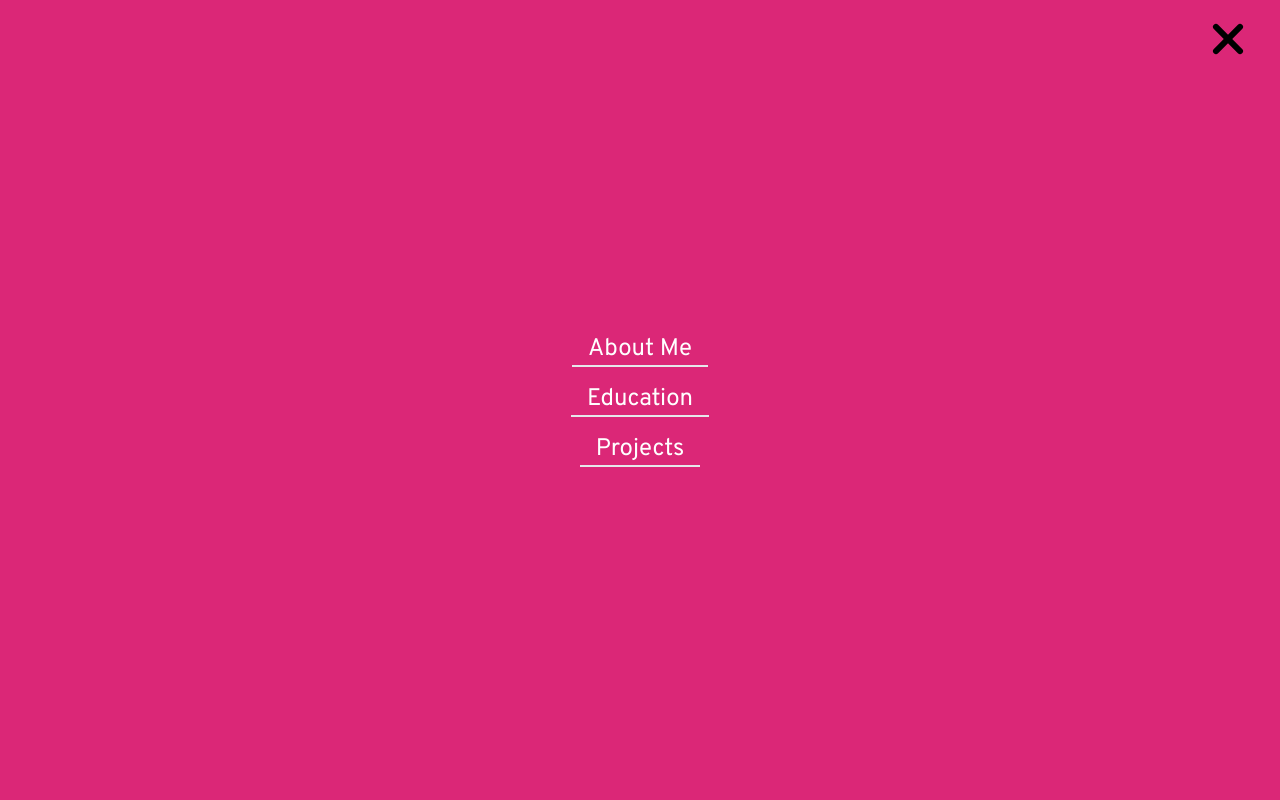
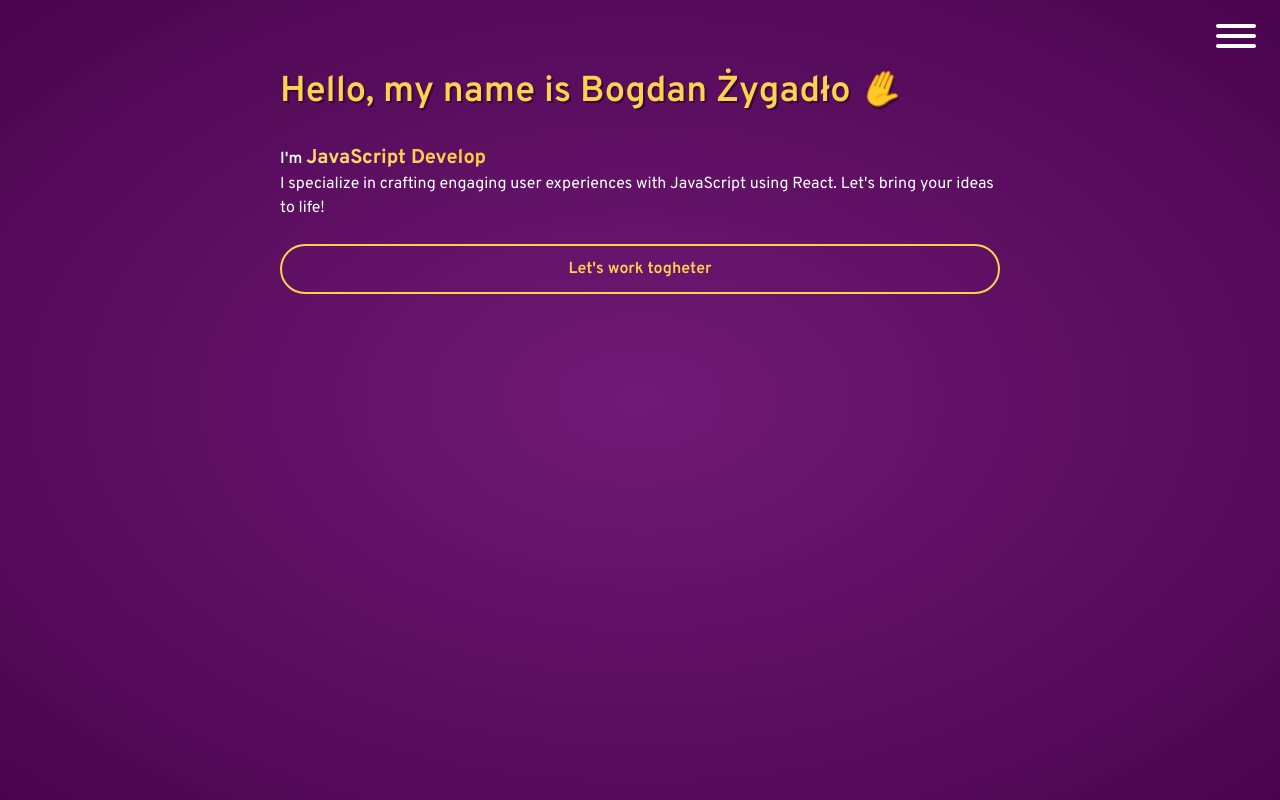
Before and after one commit to SoT03/Portfolio, a Next.js app: page / in a window 1280 px wide. Built offline with nearby package versions, Linux system fonts and the light colour scheme.

Commit message:
added short desc and button

```diff
--- a/app/components/Header.tsx
+++ b/app/components/Header.tsx
@@ -1,10 +1,48 @@
+'use client';
+
 import React from 'react';
 import Navbar from './Navbar';
+import { useTypewriter, Cursor } from 'react-simple-typewriter';
+import Link from 'next/link';
 
 export default function Header() {
+	const [text] = useTypewriter({
+		words: ['Front-end Developer', 'JavaScript Developer', 'React Developer'],
+		loop: false,
+	});
+
 	return (
-		<header className=' bg-emerald-700 h-screen'>
+		<header className='relative bg-gradient-radial from-fuchsia-900 to-fuchsia-950 h-screen z-0'>
 			<Navbar />
+			<div className='wrapper text-white px-10'>
+				<div className='text-4xl font-semibold mb-8'>
+					<p className='[text-shadow:_2px_2px_0_rgb(0_0_0_/_40%)] text-amber-300'>
+						Hello, my name is Bogdan Żygadło{' '}
+						<span className='relative inline-block wave-animation -z-10'>
+							✋
+						</span>
+					</p>
+				</div>
+				<div className='relative -z-10 mb-6'>
+					<h1 className='inline-block  font-semibold'>
+						I'm{' '}
+						<span className='bg-gradient-to-tr bg-clip-text text-transparent text-xl from-amber-200 to-amber-400 font-bold'>
+							{text}
+						</span>
+					</h1>
+					<Cursor />
+					<p>
+						I specialize in crafting engaging user experiences with JavaScript
+						using React. Let's bring your ideas to life!
+					</p>
+				</div>
+				<div>
+					<Link href='' className='btn'>
+						Let's work togheter
+					</Link>
+				</div>
+				<div></div>
+			</div>
 		</header>
 	);
 }
--- a/app/components/Navbar.tsx
+++ b/app/components/Navbar.tsx
@@ -18,35 +18,42 @@
 	},
 ];
 
-const burgerItems = [{
-
-	isOpen:'rotate-[135deg] top-3',
-	isClosed:'top-0'
-},{
-
-	isOpen:'-translate-x-7 opacity-0',
-	isClosed:'top-3'
-},{
-
-	isOpen:'rotate-45 top-3',
-	isClosed:'top-6'
-},]
+const burgerItems = [
+	{
+		isOpen: ' rotate-[315deg] translate-y-2.5 top-3',
+	},
+	{
+		isOpen: ' -translate-x-7 opacity-0',
+	},
+	{
+		isOpen: ' rotate-[-135deg] -translate-y-2.5 ',
+	},
+];
 
 export default function Navbar() {
-	const [isNavOpen, setIsNavOpen] = useState(true);
+	const [isNavOpen, setIsNavOpen] = useState(false);
 
 	return (
-		<nav className='fixed flex justify-end w-full top-0 bg-transparent'>
+		<nav className='sticky flex justify-end w-full top-0  bg-transparent'>
 			<div
-				className='relative z-10 m-6 p-6 self-end cursor-pointer'
+				className='relative flex flex-col z-30 gap-1.5 p-6 self-end cursor-pointer'
 				onClick={() => setIsNavOpen(!isNavOpen)}>
-				{burgerItems.map(item => <BurgerItem key={item.isClosed} {...item} isNavOpen={isNavOpen} />)}
+				{burgerItems.map((item) => (
+					<BurgerItem key={item.isOpen} {...item} isNavOpen={isNavOpen} />
+				))}
 			</div>
 
-			<ul className={`absolute  h-screen w-screen top-0 left-0 flex flex-col items-center justify-center  bg-pink-600 transition-all duration-700 ${isNavOpen? 'opacity-100': 'opacity-0 -translate-y-full'}`}>
+			<ul
+				className={`absolute  h-screen w-screen top-0 left-0 flex flex-col items-center justify-center  bg-pink-600 transition-all duration-700 z-20 ${
+					isNavOpen ? 'opacity-100' : 'opacity-0 -translate-y-full'
+				}`}>
 				{navItems.map((item) => (
-					<li key={item.text} className='text-2xl text-white my-2 text-center border-b-2  '>
-						<Link href={item.link} className='py-2 px-4 '>{item.text}</Link>
+					<li
+						key={item.text}
+						className='text-2xl text-white my-2 text-center w-1/2 border-b-2  '>
+						<Link href={item.link} className='py-2 px-4 '>
+							{item.text}
+						</Link>
 					</li>
 				))}
 			</ul>
--- a/app/components/nav/burgerItem.tsx
+++ b/app/components/nav/burgerItem.tsx
@@ -1,17 +1,21 @@
-import React from 'react'
+import React from 'react';
 
 type BurgerProps = {
-    isNavOpen: boolean,
-    isOpen: string,
-    isClosed:string
+	isNavOpen: boolean;
+	isOpen: string;
+
+};
+
+export default function BurgerItem({
+	isNavOpen,
+	isOpen,
+
+}: BurgerProps) {
+	return (
+		<div
+			className={` h-1 w-10 rounded-xl  bg-white duration-700 ${
+				isNavOpen ? isOpen : ''
+			}`}
+		/>
+	);
 }
-
-export default function BurgerItem({isNavOpen, isOpen, isClosed}: BurgerProps) {
-  return (
-    <div
-					className={`absolute  left-0 h-1.5 w-10 rounded-xl bg-black duration-500 ${
-						isNavOpen ? isOpen : isClosed
-					}`}
-				/>
-  )
-}
--- a/app/globals.css
+++ b/app/globals.css
@@ -9,3 +9,39 @@
 body {
 	position: relative;
 }
+
+.wrapper {
+	margin: 0 auto;
+	max-width: 800px;
+}
+
+.wave-animation {
+	animation: 2500ms infinite wave;
+}
+
+.btn {
+	display: block;
+	padding: 0.7rem 1.4rem;
+	text-align: center;
+	color: #fcd34d;
+	font-weight: 600;
+	border: 2px solid #fcd34d;
+	background-color: transparent;
+	border-radius: 2rem;
+}
+
+@keyframes wave {
+	0% {
+		rotate: 0;
+	}
+	30% {
+		rotate: 25deg;
+	}
+	70% {
+		rotate: -25deg;
+	}
+
+	100% {
+		rotate: 0deg;
+	}
+}
```
Also changed, not shown: package.json (+5 -4 lines), 1 other file (tests, documents, lock files or other folders).
